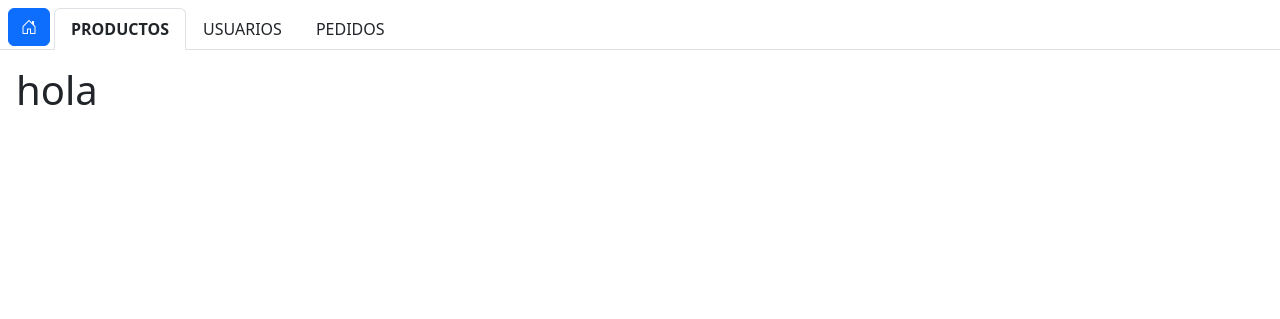
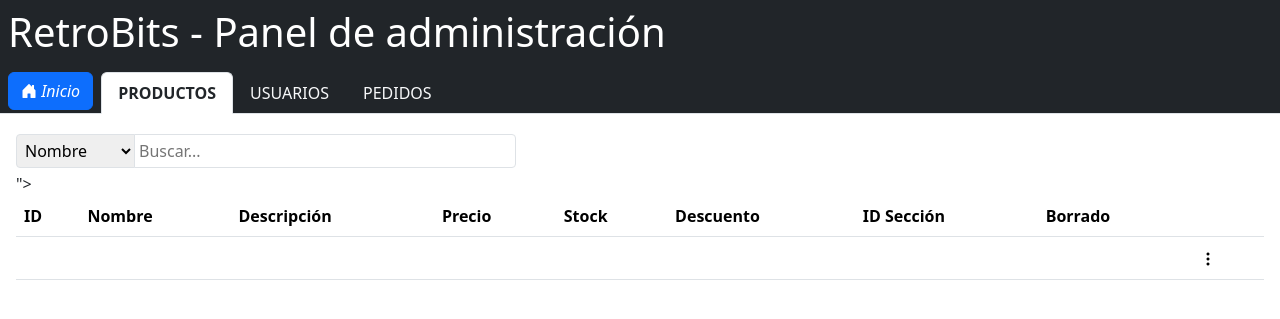
Before and after one commit to AntonTsc/Retrobits, a PHP site: template view/panelAdmin.php in a window 1280 px wide. Shown: the top 319 px of the page. Run offline with PHP 8.4, Linux system fonts and the light colour scheme; the template is opened without the code that fills it, so the values that code supplies are empty; the visitor is signed in with stand-in values (Sample User, id 1); some libraries are stand-ins or nearby versions.

Commit message:
panel admin, productos-base

```diff
--- a/view/panelAdmin.php
+++ b/view/panelAdmin.php
@@ -18,24 +18,39 @@
     <link rel="stylesheet" href="https://cdn.jsdelivr.net/npm/bootstrap-icons@1.11.3/font/bootstrap-icons.min.css"/>
     <script src="https://cdn.jsdelivr.net/npm/bootstrap@5.3.3/dist/js/bootstrap.bundle.min.js" integrity="sha384-YvpcrYf0tY3lHB60NNkmXc5s9fDVZLESaAA55NDzOxhy9GkcIdslK1eN7N6jIeHz" crossorigin="anonymous" defer></script>
     <script src="resources/js/vistasAjaxAdmin.js" defer></script>
+    <link rel="stylesheet" href="https://cdn.jsdelivr.net/npm/@sweetalert2/theme-default/default.css">
+    <script src="https://cdn.jsdelivr.net/npm/sweetalert2/dist/sweetalert2.min.js" defer></script>
 </head>
+
 <body>
+    <header class="bg-dark">
+        <h1 class="pt-2 ps-2 text-white">RetroBits - Panel de administración</h1>
         <ul class="nav nav-tabs px-2 pt-2">
             <li class="nav-item">
-            <a class="btn btn-primary me-1" href="../"><i class="bi bi-house-door"></i></a>
+                <a class="btn btn-primary me-2" href="../"><i class="bi bi-house-door-fill"> Inicio</i></a>
             </li>
             <li class="nav-item">
-            <button id="Productos" class="nav-link text-dark" onclick="cargarContenido('Productos')">PRODUCTOS</button>
+                <button id="Productos" class="nav-link text-light" onclick="cargarContenido('Productos')">PRODUCTOS</button>
             </li>
             <li class="nav-item">
-            <button id="Usuarios" class="nav-link text-dark" onclick="cargarContenido('Usuarios')">USUARIOS</button>
+                <button id="Usuarios" class="nav-link text-light" onclick="cargarContenido('Usuarios')">USUARIOS</button>
             </li>
             <li class="nav-item">
-            <button id="Pedidos" class="nav-link text-dark" onclick="cargarContenido('Pedidos')">PEDIDOS</button>
+                <button id="Pedidos" class="nav-link text-light" onclick="cargarContenido('Pedidos')">PEDIDOS</button>
             </li>
         </ul>
+    </header>
 
     <!-- Contenedor donde se cargará el contenido dinámico -->
     <div id="contenido" class="p-3"></div>
+
+    <div id="menuDesplegable" class="menu-desplegable rounded-2">
+    <ul>
+        <li id="md1" class="btn btn-light bi bi-pencil-fill rounded-bottom-0 w-100" onclick="accion1()"> Editar</li>
+        <li id="md2" class="btn btn-danger bi bi-trash-fill rounded-top-0 w-100" onclick="accion2()"> Eliminar</li>
+    </ul>
+</div>
+</div>
+
 </body>
 </html>
--- a/view/panelAdminProductos.php
+++ b/view/panelAdminProductos.php
@@ -4,6 +4,67 @@
     header("Location: ../");
     exit();
 }
+
+ob_start(); // Iniciar el almacenamiento en búfer de salida
+include(__DIR__ . '/../controller/productos.php');
+$response = ob_get_clean(); // Capturar la salida
+
+$productos = json_decode($response, true);
 ?>
 
-<h1>hola</h1>
+
+<div class="buscador input-group my-1 d-flex flex-nowrap">
+    <select id="selector" class="border rounded-start-1 p-1">
+        <option value="nombre" selected>Nombre</option>
+        <option value="id">ID</option>
+        <option value="descripcion">Descripción</option>
+        <option value="precio">Precio</option>
+        <option value="stock">Stock</option>
+        <option value="descuento">Descuento</option>
+        <option value="idSeccion">ID Sección</option>
+        <option value="deleted">Borrado</option>
+    </select>
+  <input id="buscador" type="text" class="border rounded-end-1 p-1 flex-grow-1" placeholder="Buscar...">
+</div>
+
+<table class="table">
+  <thead class="position-sticky top-0">
+    <tr>
+      <th scope="col">ID</th>
+      <th scope="col">Nombre</th>
+      <th scope="col">Descripción</th>
+      <th scope="col">Precio</th>
+      <th scope="col">Stock</th>
+      <th scope="col">Descuento</th>
+      <th scope="col">ID&nbsp;Sección</th>
+      <th scope="col">Borrado</th>
+      <th scope="col">&nbsp;</th>
+    </tr>
+  </thead>
+  <tbody id="cuerpoTabla">
+      <?php foreach ($productos as $producto) {?>
+        <tr id="<?= $producto["id"] ?>">
+          <td scope="row"><?= $producto["id"] ?></td>
+          <td class="editable"><?= $producto["nombre"] ?></td>
+          <td class="editable"><?= $producto["descripcion"] ?></td>
+          <td class="editable"><?= $producto["precio"] ?></td>
+          <td class="editable"><?= $producto["stock"] ?></td>
+          <td class="editable"><?= $producto["descuento"] ?></td>
+          <td class="editable"><?= $producto["idSeccion"] ?></td>
+          <td class="editable"><?= $producto["deleted"] ?></td>
+          <td>
+                <!-- Default dropstart button -->
+            <div class="btn-group dropstart">
+                <button id="opciones" class="rounded-pill" data-bs-toggle="dropdown" aria-expanded="false">
+                    <i class="bi bi-three-dots-vertical"></i>
+                </button>
+                <ul class="dropdown-menu p-0">
+                    <li><button id="btn<?= $producto["id"] ?>" class="dropdown-item bi bi-pencil-fill rounded-top-2" onclick="editarFila(this)" href="#"> Editar</button></li>
+                    <li><button class="dropdown-item bi bi-trash-fill bg-danger text-light rounded-bottom-2" onclick="eliminarProductoConfirm(<?= $producto['id'] ?>, '<?= $producto['nombre'] ?>')" href="#"> Eliminar</button></li>
+                </ul>
+            </div>
+          </td>
+        </tr>
+      <?php } ?>
+  </tbody>
+</table>
--- a/view/resources/css/panelAdmin.css
+++ b/view/resources/css/panelAdmin.css
@@ -3,6 +3,91 @@
     margin: 0;
 }
 
+html{
+    min-width: 400px;
+}
+
+.nav-link:hover{
+    background-color: rgba(255, 255, 255, 0.25);
+}
+
 .active{
     font-weight: bold !important;
 }
+
+.buscador{
+    max-width: 500px;
+}
+.buscador select:focus, .buscador input:focus, #opciones:focus{
+    outline: none !important;
+    box-shadow: none !important;
+}
+.buscador select{
+ width: auto;
+}
+.buscador select:hover{
+ cursor: pointer;
+ background: #f7f7f7;
+}
+
+tbody tr{
+    background-color: rgb(255, 255, 255);
+    transition: background-color 0.5s ease;
+}
+tbody tr:hover{
+    background-color: rgb(243, 243, 243);
+}
+tbody td{
+    background-color: transparent !important;
+}
+
+#opciones{
+    border: 0;
+    width: 25px;
+    height: 25px;
+    background-color: transparent;
+}
+
+.remove {
+    transform: translateX(-100%);
+    background: #dc3545;
+    transition: transform 1s ease;
+}
+.editado{
+    background: #198754;
+}
+.editando{
+    background: #0d6efd;
+}
+.editando:hover{
+    background: #0a5fdf !important;
+}
+
+
+
+
+
+
+
+
+
+
+.menu-desplegable {
+    position: absolute;
+    display: none;
+    background-color: #ffffff;
+    box-shadow: 0px 0px 10px rgba(0, 0, 0, 0.2);
+    z-index: 1000;
+    width: 130px;
+}
+
+.menu-desplegable ul {
+    list-style-type: none;
+    padding: 0;
+    margin: 0;
+}
+
+.menu-desplegable ul li {
+    padding: 8px 12px;
+    cursor: pointer;
+}
--- a/view/resources/js/vistasAjaxAdmin.js
+++ b/view/resources/js/vistasAjaxAdmin.js
@@ -17,8 +17,13 @@
             // Actualizar las clases de pestañas
             document.querySelectorAll(".nav-link").forEach(pestana => {
                 pestana.classList.remove("active");
+                pestana.classList.remove("text-dark");
             });
             document.getElementById(tab).classList.add("active");
+            document.getElementById(tab).classList.add("text-dark");
+
+            filtrardores();
+            setClickDerecho();
         }
     };
     //Manda la solicitud
@@ -32,7 +37,211 @@
     //y para finalizar actualizo el contenido de las clases de la pestaña para que se queden como "activas" y de la sensación de que se ha cambiado de tabulación
 }
 
+function filtrardores() {
+    const buscador = document.getElementById("buscador");
+    const selector = document.getElementById("selector");
+    const filas = document.querySelectorAll("table tbody tr");
+
+    buscador.addEventListener("input", () => {
+        const filtro = eliminarTildes(buscador.value.toLowerCase()); // Texto del filtro sin tildes
+        const criterio = selector.value;
+
+        filas.forEach(fila => {
+            // Obtener el texto de la celda según el criterio seleccionado
+            // Es decir id es el hijo 1, con lo cual si id esta seleccionado buscara por el contenido del primer hijo de cada fila
+            const celda = fila.querySelector(`td:nth-child(${getColumnIndex(criterio)})`);
+            const textoCelda = celda ? eliminarTildes(celda.textContent.toLowerCase()) : "";
+
+            fila.style.display = textoCelda.includes(filtro) ? "" : "none";
+        });
+    });
+}
+
+// Función auxiliar para obtener el índice de la columna según el criterio
+function getColumnIndex(criterio) {
+    switch(criterio) {
+        case "id": return 1;
+        case "nombre": return 2;
+        case "descripcion": return 3;
+        case "precio": return 4;
+        case "stock": return 5;
+        case "descuento": return 6;
+        case "idSeccion": return 7;
+        case "deleted": return 8;
+        default: return 1;
+    }
+}
+// Función para eliminar tildes y normalizar el texto
+function eliminarTildes(texto) {
+    return texto.normalize("NFD").replace(/[\u0300-\u036f]/g, "");
+}
+
+async function eliminarProductoConfirm(id, producto){
+    Swal.fire({
+        position: "top",
+        title: "¿Estas seguro?",
+        html: `<h3>${producto}</h3>¡Este producto se <b class="text-danger">eliminara</b> de forma permanente!<br>Puedes cambiar el valor de <b>Borrado</b> para que no se vea en producción.`,
+        icon: "warning",
+        showCancelButton: true,
+        cancelButtonColor: "#0dcaf0",
+        confirmButtonColor: "#dc3545",
+        cancelButtonText: "Cancelar",
+        confirmButtonText: "Eliminar producto"
+      }).then((result) => {
+        if (result.isConfirmed) {
+            //eliminarProducto(id);
+            document.getElementById(id).classList.add('remove');
+
+            // Escucha el final de la transición para eliminar el elemento
+            document.getElementById(id).addEventListener('transitionend', () => {
+                document.getElementById(id).remove();
+            });
+            const Toast = Swal.mixin({
+                icon: "success",
+                toast: true,
+                position: "top-end",
+                showConfirmButton: false,
+                timer: 10000,
+                timerProgressBar: true,
+                didOpen: (toast) => {
+                  toast.onmouseenter = Swal.stopTimer;
+                  toast.onmouseleave = Swal.resumeTimer;
+                }
+              });
+              Toast.fire({
+                title: `Producto eliminado de forma definitiva de la base de datos`
+              });
+        }
+      });
+}
+
+
+async function eliminarProducto(id){
+    try{
+        const response = await fetch("/Retrobits/controller/eliminarProducto.php", {
+            method: 'POST',
+            headers: {
+                'Content-Type': 'application/x-www-form-urlencoded'
+            },
+            body: 'id=' + id
+        });
+
+        const datos = await response.json();
+
+    } catch (error) {
+        console.error("Error: ", error);
+    }
+}
+
+
+
+function editarFila(btn) {
+    // Encontrar la fila asociada al botón de "Editar"
+    var fila = btn.closest('tr'); // El "closest" busca el elemento más cercano con la etiqueta <tr>
+
+    fila.classList.add('editando');
+
+    // Seleccionar todas las celdas de la fila (excepto la última, que tiene el botón)
+    var celdas = fila.querySelectorAll('.editable');
+
+    // Convertir cada celda en un input con el valor actual
+    celdas.forEach(function(celda) {
+        var valorActual = celda.innerText;
+        celda.innerHTML = `<input type="text" class="form-control" value="${valorActual}">`;
+    });
+
+    // Cambiar el texto del botón de "Editar" a "Guardar"
+    console.log(fila.id);
+    fila.querySelector(`#btn${fila.id}`).innerHTML = ' Guardar';
+    fila.querySelector(`#btn${fila.id}`).setAttribute('onclick', 'guardarEdiciones(this)');
+
+}
+
+function guardarEdiciones(btn) {
+    // Encontrar la fila asociada al botón de "Guardar"
+    var fila = btn.closest('tr');
+    var celdas = fila.querySelectorAll('.editable');
+
+    // Recoger los valores de los inputs y actualizarlos en las celdas
+    celdas.forEach(function(celda) {
+        celda.innerHTML = celda.querySelector('input').value;
+    });
+
+    fila.classList.remove('editando');
+    fila.classList.add('editado');
+
+    // Escucha el final de la transición para eliminar el elemento
+    fila.addEventListener('transitionend', () => {
+        fila.classList.remove('editado');
+    });
+    // Cambiar el texto del botón de "Guardar" de nuevo a "Editar"
+    fila.querySelector(`#btn${fila.id}`).innerHTML = 'Editar';
+    fila.querySelector(`#btn${fila.id}`).setAttribute('onclick', 'editarFila(this)');
+}
+
 // Cargar la pestaña predeterminada al iniciar la página
 window.onload = () =>{
     cargarContenido("Productos");
 };
+
+
+
+
+
+
+
+
+let elementoClicDerecho;
+
+function setClickDerecho(){
+    // Variable para almacenar el elemento donde se hizo clic derecho
+
+    // Obtener el menú
+    const tabla = document.getElementById('cuerpoTabla');
+    const menu = document.getElementById('menuDesplegable');
+
+    // Función para mostrar el menú en la posición del clic derecho
+    tabla.addEventListener('contextmenu', (event) => {
+        event.preventDefault(); // Evitar el menú contextual predeterminado
+
+        // Almacenar el elemento sobre el que se hizo clic derecho
+        elementoClicDerecho = event.target;
+
+        if(elementoClicDerecho.closest('tr').classList.contains('editando')){
+            document.getElementById('md1').innerHTML = " Guardar";
+        }else{
+            document.getElementById('md1').innerHTML = " Editar";
+        }
+
+        // Mostrar el menú en la posición del cursor
+        menu.style.display = 'block';
+        menu.style.left = `${event.pageX}px`;
+        menu.style.top = `${event.pageY}px`;
+    });
+
+
+    // Función para ocultar el menú al hacer clic fuera de él
+    document.addEventListener('click', () => {
+        menu.style.display = 'none';
+    });
+
+    // Opcional: Ocultar el menú al hacer scroll
+    window.addEventListener('scroll', () => {
+        menu.style.display = 'none';
+    });
+
+}
+// Función para mostrar en consola el elemento clicado
+function accion1() {
+    if(document.getElementById('md1').innerText == " Editar"){
+        editarFila(elementoClicDerecho);
+    }else if(document.getElementById('md1').innerText == " Guardar"){
+        guardarEdiciones(elementoClicDerecho); //
+    }
+}
+
+// Funciones de ejemplo para otras acciones
+function accion2() {
+    let tr = elementoClicDerecho.closest('tr')
+    eliminarProductoConfirm(tr.id, tr.children[1].innerText);
+}
```
Lines whose indentation alone changed are shown as unchanged.
